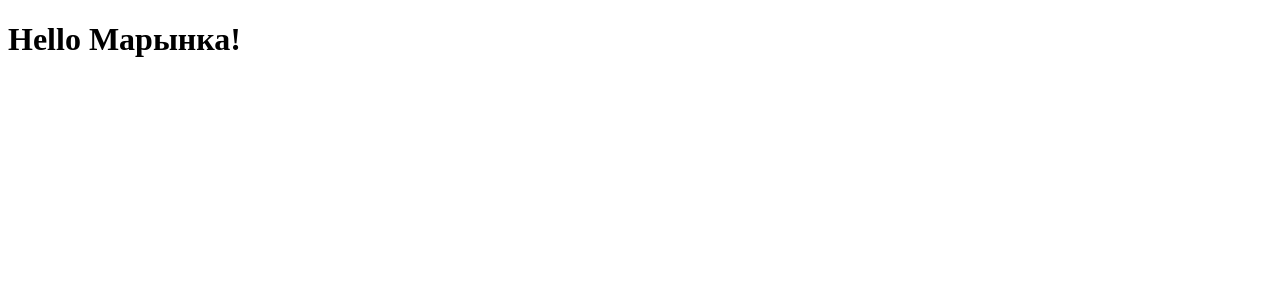
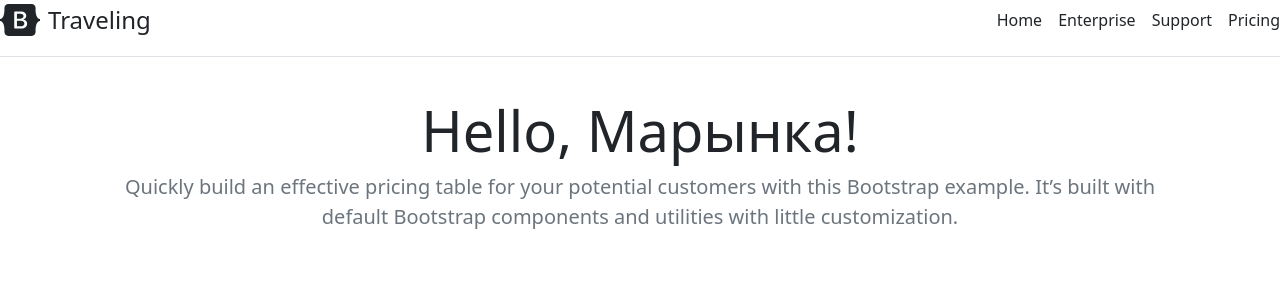
Before and after one commit to Wadwadw/Djago-project, a Django app: page / in a window 1280 px wide. Shown: the top 300 px of the page. Run offline with Django 3.2, Linux system fonts and the light colour scheme.

Commit message:
done first module

```diff
--- /dev/null
+++ b/src/templates/base.html
@@ -0,0 +1,41 @@
+<!doctype html>
+<html lang="en">
+  <head>
+    <!-- Required meta tags -->
+    <meta charset="utf-8">
+    <meta name="viewport" content="width=device-width, initial-scale=1">
+
+    <!-- Bootstrap CSS -->
+    <link href="https://cdn.jsdelivr.net/npm/bootstrap@5.0.1/dist/css/bootstrap.min.css" rel="stylesheet" integrity="sha384-+0n0xVW2eSR5OomGNYDnhzAbDsOXxcvSN1TPprVMTNDbiYZCxYbOOl7+AMvyTG2x" crossorigin="anonymous">
+
+    <title>{% block title %}{% endblock %}</title>
+  </head>
+  <body>
+   <div class="d-flex flex-column flex-md-row align-items-center pb-3 mb-4 border-bottom">
+      <a href="/" class="d-flex align-items-center text-dark text-decoration-none">
+        <svg xmlns="http://www.w3.org/2000/svg" width="40" height="32" class="me-2" viewBox="0 0 118 94" role="img"><title>Bootstrap</title><path fill-rule="evenodd" clip-rule="evenodd" d="M24.509 0c-6.733 0-11.715 5.893-11.492 12.284.214 6.14-.064 14.092-2.066 20.577C8.943 39.365 5.547 43.485 0 44.014v5.972c5.547.529 8.943 4.649 10.951 11.153 2.002 6.485 2.28 14.437 2.066 20.577C12.794 88.106 17.776 94 24.51 94H93.5c6.733 0 11.714-5.893 11.491-12.284-.214-6.14.064-14.092 2.066-20.577 2.009-6.504 5.396-10.624 10.943-11.153v-5.972c-5.547-.529-8.934-4.649-10.943-11.153-2.002-6.484-2.28-14.437-2.066-20.577C105.214 5.894 100.233 0 93.5 0H24.508zM80 57.863C80 66.663 73.436 72 62.543 72H44a2 2 0 01-2-2V24a2 2 0 012-2h18.437c9.083 0 15.044 4.92 15.044 12.474 0 5.302-4.01 10.049-9.119 10.88v.277C75.317 46.394 80 51.21 80 57.863zM60.521 28.34H49.948v14.934h8.905c6.884 0 10.68-2.772 10.68-7.727 0-4.643-3.264-7.207-9.012-7.207zM49.948 49.2v16.458H60.91c7.167 0 10.964-2.876 10.964-8.281 0-5.406-3.903-8.178-11.425-8.178H49.948z" fill="currentColor"></path></svg>
+        <span class="fs-4">Traveling</span>
+      </a>
+
+      <nav class="d-inline-flex mt-2 mt-md-0 ms-md-auto">
+        <a class="me-3 py-2 text-dark text-decoration-none" href="{% url 'home' %}">Home</a>
+        <a class="me-3 py-2 text-dark text-decoration-none" href="#">Enterprise</a>
+        <a class="me-3 py-2 text-dark text-decoration-none" href="#">Support</a>
+        <a class="py-2 text-dark text-decoration-none" href="#">Pricing</a>
+      </nav>
+    </div>
+    <div class="container">
+    {% block content %} {% endblock %}
+    </div>
+    <!-- Optional JavaScript; choose one of the two! -->
+
+    <!-- Option 1: Bootstrap Bundle with Popper -->
+    <script src="https://cdn.jsdelivr.net/npm/bootstrap@5.0.1/dist/js/bootstrap.bundle.min.js" integrity="sha384-gtEjrD/SeCtmISkJkNUaaKMoLD0//ElJ19smozuHV6z3Iehds+3Ulb9Bn9Plx0x4" crossorigin="anonymous"></script>
+
+    <!-- Option 2: Separate Popper and Bootstrap JS -->
+    <!--
+    <script src="https://cdn.jsdelivr.net/npm/@popperjs/core@2.9.2/dist/umd/popper.min.js" integrity="sha384-IQsoLXl5PILFhosVNubq5LC7Qb9DXgDA9i+tQ8Zj3iwWAwPtgFTxbJ8NT4GN1R8p" crossorigin="anonymous"></script>
+    <script src="https://cdn.jsdelivr.net/npm/bootstrap@5.0.1/dist/js/bootstrap.min.js" integrity="sha384-Atwg2Pkwv9vp0ygtn1JAojH0nYbwNJLPhwyoVbhoPwBhjQPR5VtM2+xf0Uwh9KtT" crossorigin="anonymous"></script>
+    -->
+  </body>
+</html>
--- a/src/templates/home.html
+++ b/src/templates/home.html
@@ -1,10 +1,8 @@
-<!DOCTYPE html>
-<html lang="en">
-<head>
-    <meta charset="UTF-8">
-    <title>Title</title>
-</head>
-<body>
-<h1>Hello {{name}}!</h1>
-</body>
-</html>
+{% extends "base.html" %}
+{% block title %} Home Page {% endblock %}
+{% block content %}
+<div class="pricing-header p-3 pb-md-4 mx-auto text-center">
+      <h1 class="display-4 fw-normal">Hello, {{name}}!</h1>
+      <p class="fs-5 text-muted">Quickly build an effective pricing table for your potential customers with this Bootstrap example. It’s built with default Bootstrap components and utilities with little customization.</p>
+    </div>
+{% endblock %}
```
